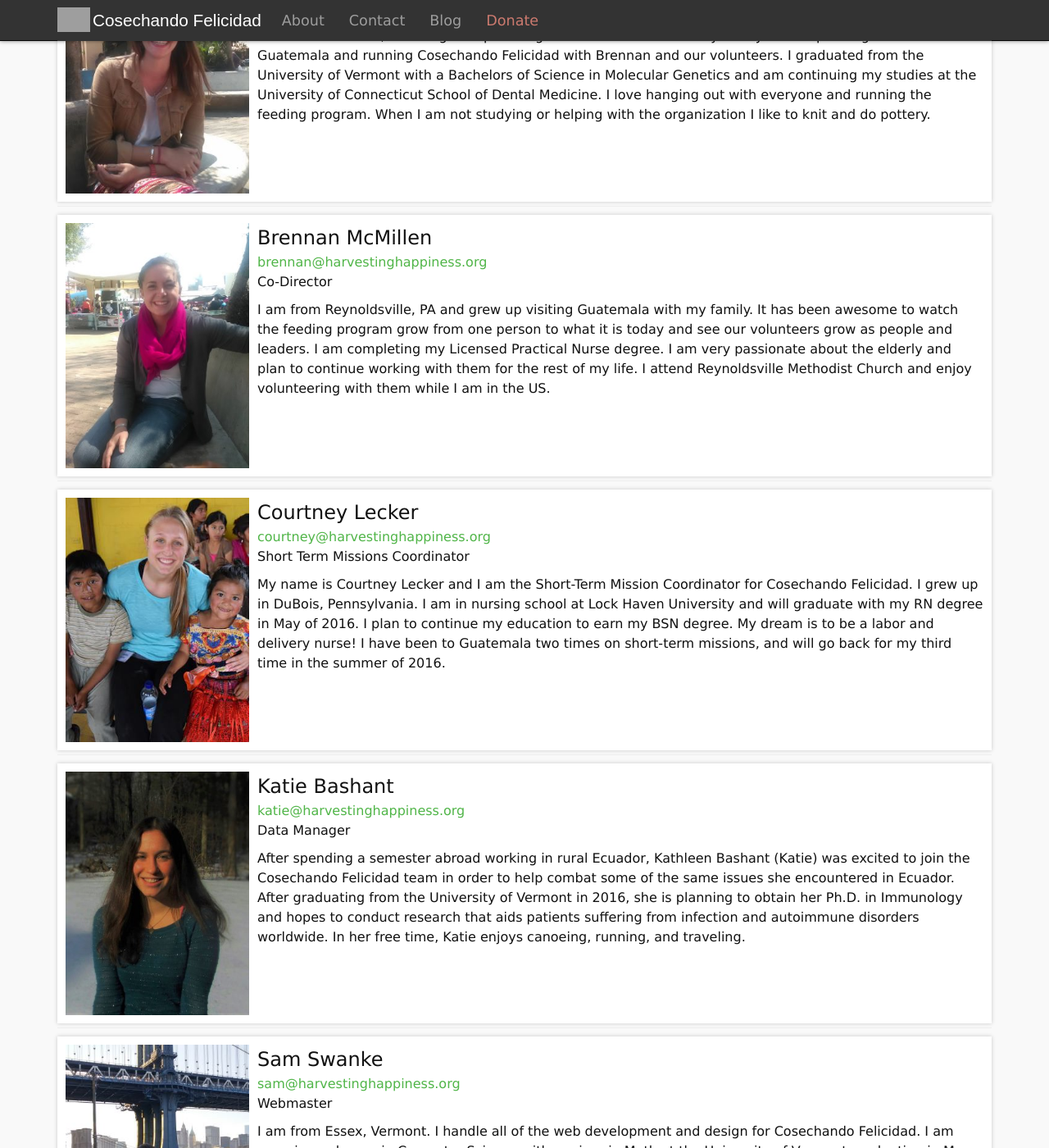
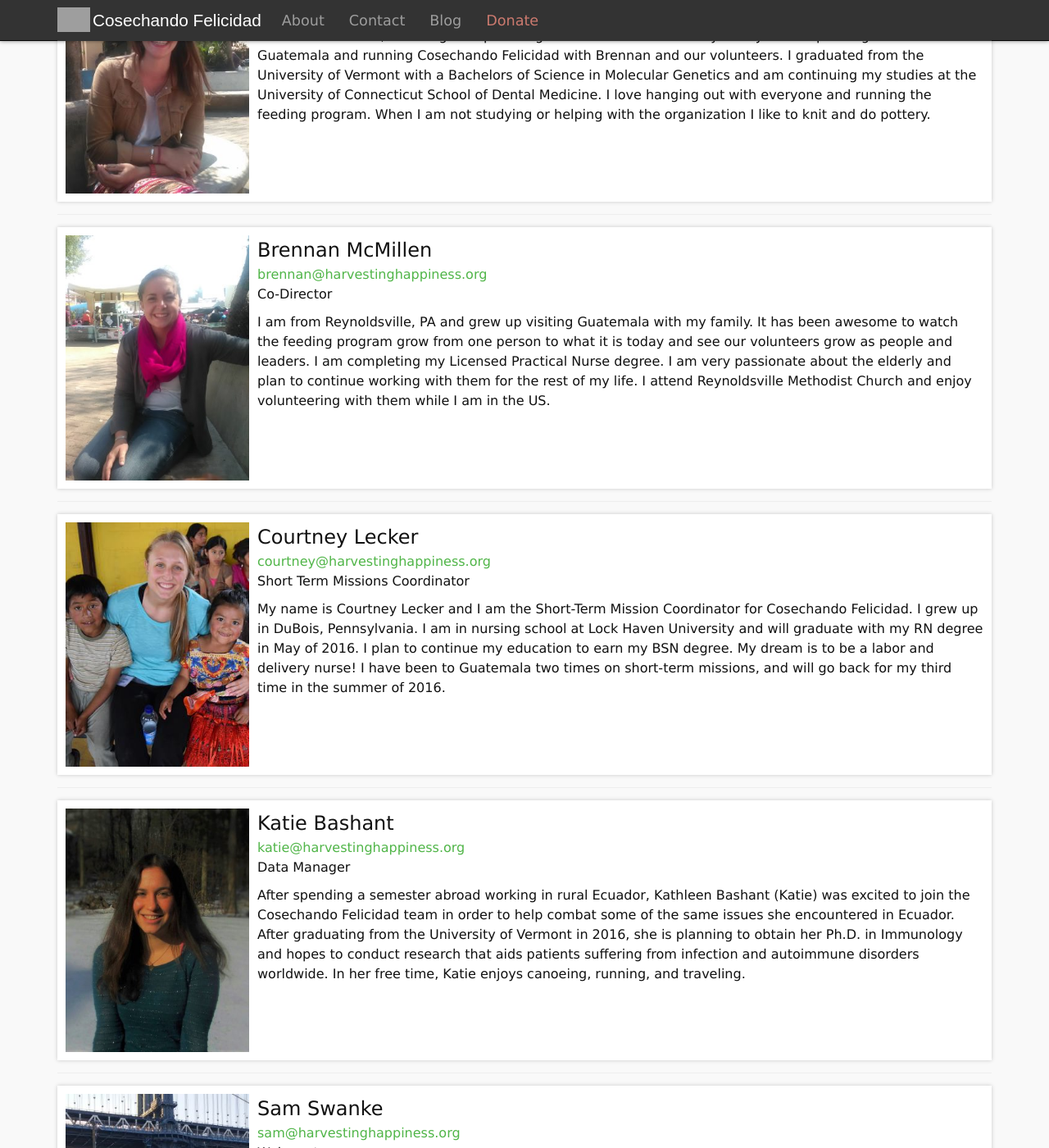
Before and after one commit to harvestinghappiness/harvestinghappiness.github.io, a Jekyll site: the page built from people.md, in a window 1280 px wide and 1400 px high, scrolled down 197 px. Shown: the whole window at 82% size. Built offline with Jekyll 4.4.1, drawn with Linux system fonts in a browser that asks for light colours.

Commit message:
update people styles

```diff
--- a/css/style.css
+++ b/css/style.css
@@ -236,7 +236,7 @@ p.position {
     margin: 0 0 10px 0;
 }
 
-.person > hr {
+.person + hr {
     margin: 15px 0 15px 0;
 }
 
```
